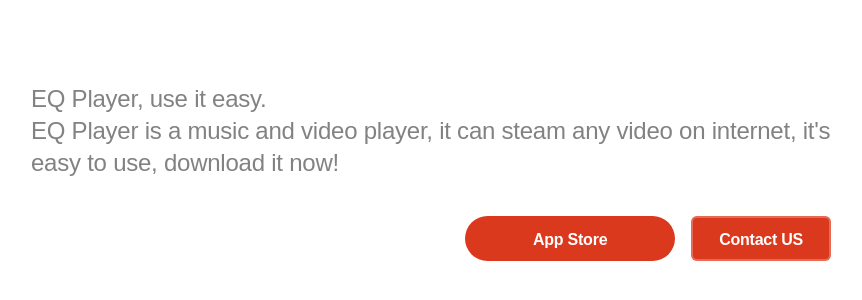
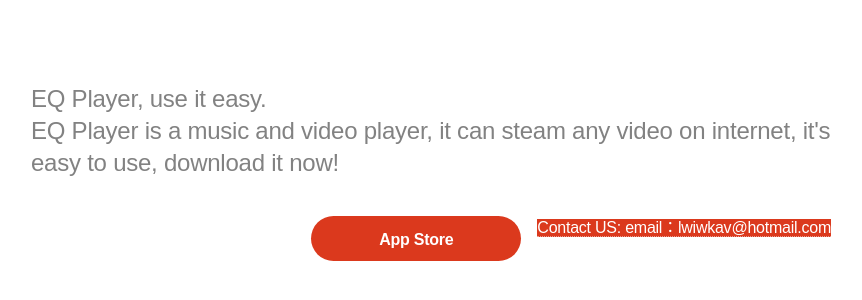
Before and after one commit to EQ-Player/EQ-Player, a plain HTML site: page index.html in a window 1280 px wide. Shown: the part 216-516 px from the top of the page, without its empty margins (73-935 px from the left). Drawn offline with Linux system fonts and the light colour scheme.

Commit message:
Update index.html

```diff
--- a/index.html
+++ b/index.html
@@ -36,9 +36,8 @@
             <li>
             <a
               href="mailto:lwiwkav@hotmail.com"
-              class="button"
               target="_blank"
-              >Contact US</a
+              >Contact US: email：lwiwkav@hotmail.com</a
             >
           </li>
         </ul>
```
